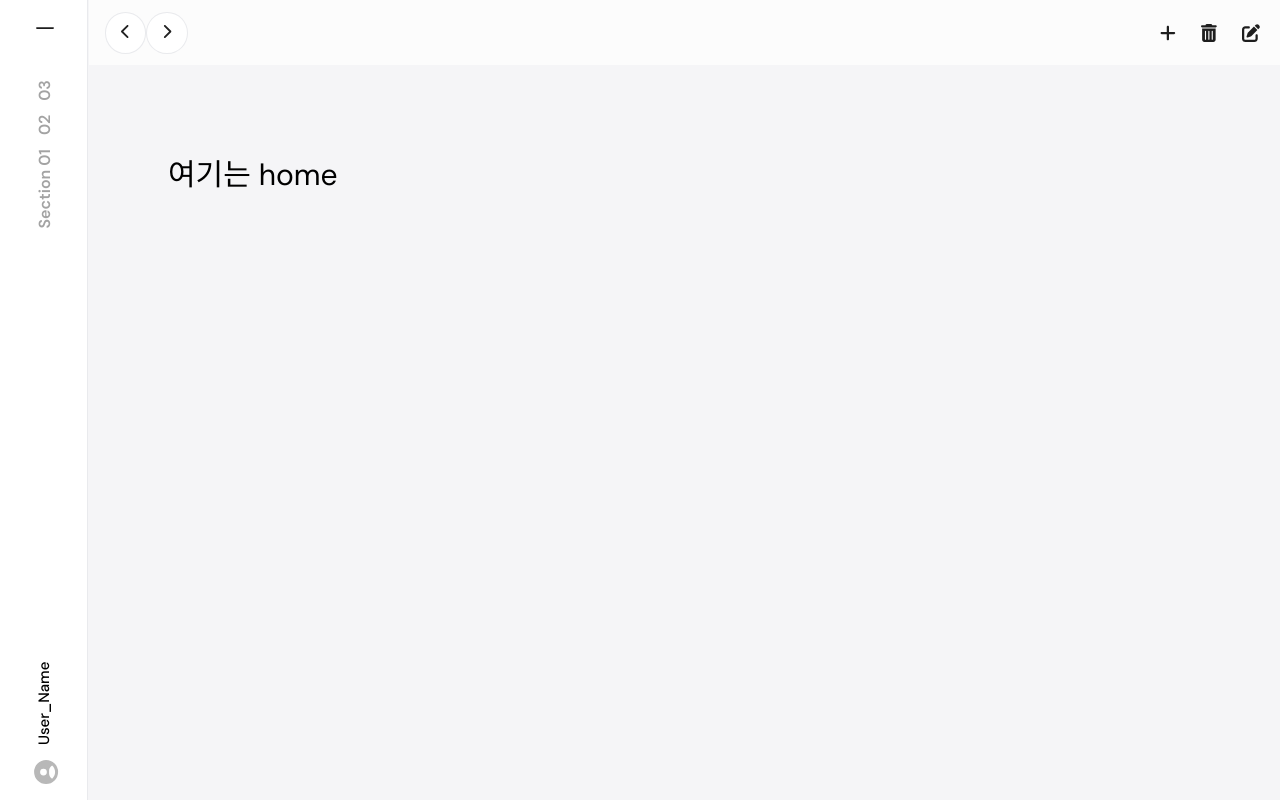
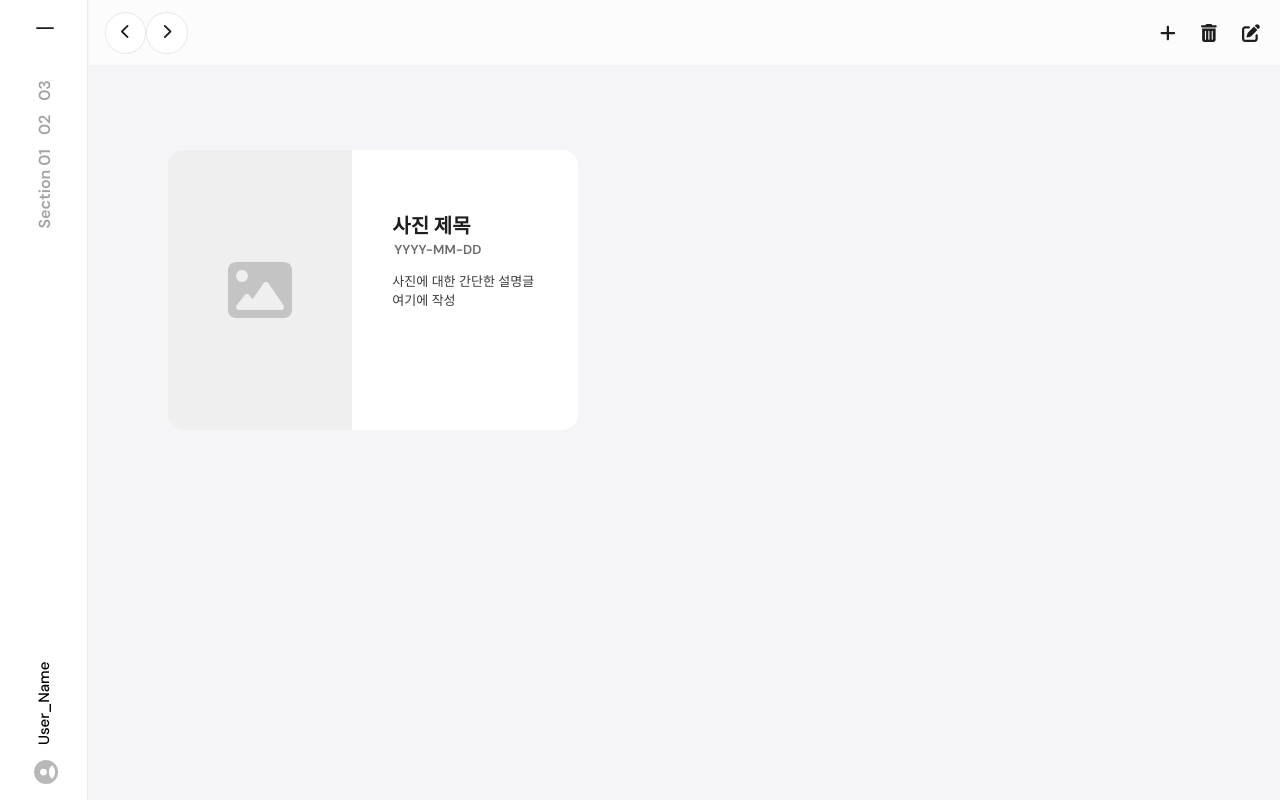
Before and after one commit to strawberryroll/Team_Realtime, a Vue app in the folder photo-board/: page / in a window 1280 px wide. Built offline with nearby package versions, Linux system fonts and the light colour scheme.

Commit message:
Design: Home UI 추가

```diff
--- a/photo-board/src/App.vue
+++ b/photo-board/src/App.vue
@@ -244,7 +244,54 @@
   margin-top: 60px;
   border-radius: 10px;
 }
-
+.home-imgBox {
+    width: 40%;
+    height: 50%;
+    border-radius: 15px;
+    overflow: hidden; /* 부모 요소를 기준으로 자식 요소가 넘치지 않도록 설정 */
+}
+.home-imgBox-img {
+    width: 45%;
+    height: 100%;
+    background: #EFEFF0;
+    border-top-left-radius: 15px;
+    border-bottom-left-radius: 15px;
+    float: left; /* float 속성으로 가로정렬 */
+}
+.home-imgBox-content {
+    width: 55%;
+    height: 100%;
+    padding: 60px 40px;
+    border-top-right-radius: 15px;
+    border-bottom-right-radius: 15px;
+    background: white;
+    float: left;
+    box-sizing: border-box; /* padding 값이 요소의 너비에 포함되도록 box-sizing 설정 */
+}
+.clear {
+    clear: both; /* float 다음에 오는 박스들이 제자리를 찾게 됨 */
+    float: none; /* 나중에 생길 버그예방차원 */
+}
+.margin-0 {
+    margin: 0;
+}
+.font-20 {
+    font-size: 20px;
+}
+.font-13 {
+    font-size: 13px;
+}
+.font-bold {
+    font-weight: bold;
+}
+.font-semi-bold {
+    font-weight: 600;
+}
+.center-align {
+  display: flex;
+  justify-content: center;
+  align-items: center;
+}
 /* My Profile */
 .container {
   display: flex;
@@ -289,7 +336,6 @@
     position: absolute;
     top: 120px;
 }
-
 .content-name {
     left: 600px;
 }
--- a/photo-board/src/components/Home.vue
+++ b/photo-board/src/components/Home.vue
@@ -1,9 +1,20 @@
 <template>
   <div class="home-container">
     <div class="home-white-box">
-        <div id="title" class="box-title"><p>여기는 home</p></div>
+      <div class="home-imgBox">
+        <div class="home-imgBox-img center-align">
+          <font-awesome-icon :icon="['fas', 'image']" style="color: #C4C4C4; font-size: 4em"/>
+        </div>
+        <div class="home-imgBox-content">
+          <p class="margin-0 font-20 font-bold" style="color: #1E1E1E">사진 제목</p>
+          <p class="font-13 font-semi-bold" style="margin: 2px; color: #6A6A6A;">YYYY-MM-DD</p>
+          <p class="font-13" style="color: #393939;">사진에 대한 간단한 설명글 여기에 작성 </p>
+        </div>
+        <div class="clear"></div>
+      </div>
     </div>
   </div>
+
 </template>
 
 <script>
```
Also changed, not shown: photo-board/src/components/HelloWorld.vue (added, +58 -0 lines), 1 other file (tests, documents, lock files or other folders).
